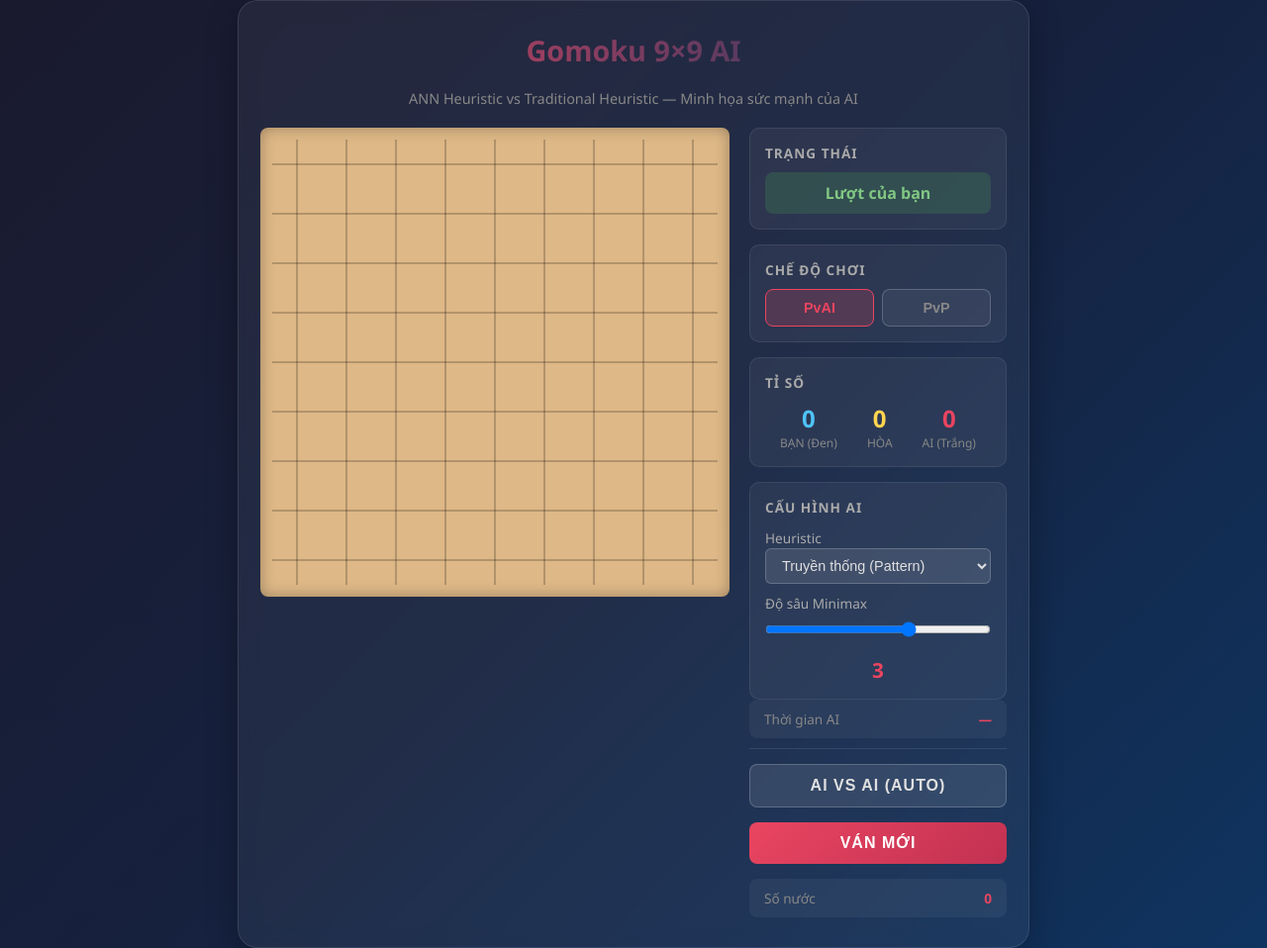
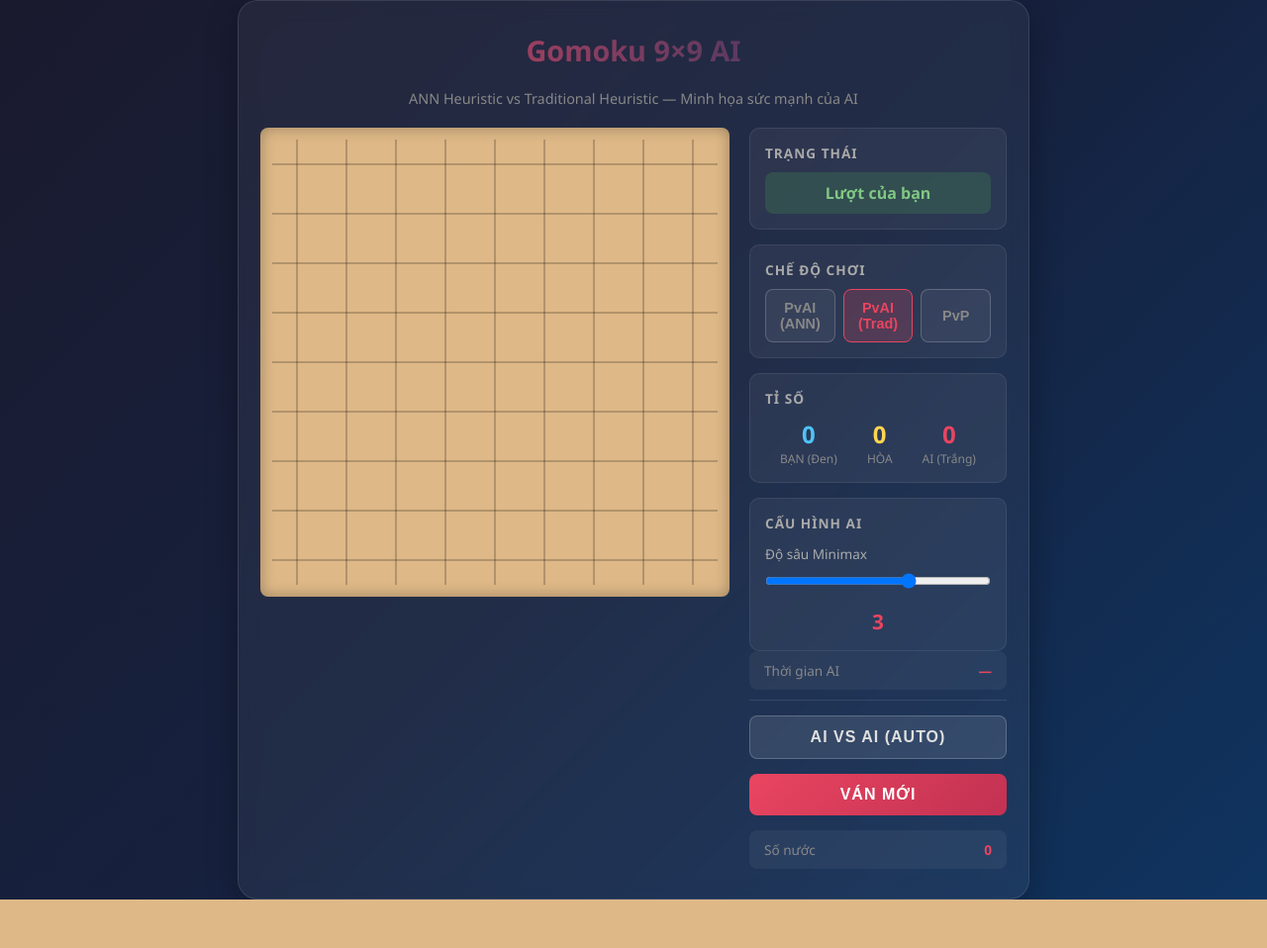
Before and after one commit to NguyenPhan161206/introToAIproject_main, a Flask app: page / in a window 1280 px wide. Shown: the whole page at 99% size. After the commit the page ends 909 px from the top, so only its background shows below. Run offline with Flask 3, Linux system fonts and the light colour scheme.

Commit message:
Phase 2: 3 mode buttons (ANN/Trad/PvP) + remove heuristic dropdown + fix ONNX hang

```diff
--- a/web/app.py
+++ b/web/app.py
@@ -16,7 +16,7 @@ app = Flask(__name__)
 board = Board()
 game_over = False
 winner = None
-mode = 'pvai'
+mode = 'pvai_trad'
 board_lock = threading.Lock()
 
 ann_predictor = None
@@ -104,7 +104,7 @@ def get_state():
 
 @app.route('/api/mode', methods=['GET'])
 def get_mode():
-    return jsonify({'mode': mode})
+    return jsonify({'mode': mode, 'ann_available': ANN_AVAILABLE})
 
 
 @app.route('/api/set_mode', methods=['POST'])
@@ -115,8 +115,10 @@ def set_mode():
         if not data or 'mode' not in data:
             return jsonify({'error': 'Missing mode field'}), 400
         new_mode = data['mode']
-        if new_mode not in ('pvai', 'pvp'):
-            return jsonify({'error': 'Mode must be pvai or pvp'}), 400
+        if new_mode not in ('pvai_ann', 'pvai_trad', 'pvp'):
+            return jsonify({'error': 'Mode must be pvai_ann, pvai_trad, or pvp'}), 400
+        if new_mode == 'pvai_ann' and not ANN_AVAILABLE:
+            return jsonify({'error': 'ANN model not available'}), 400
         mode = new_mode
         return jsonify({'status': 'ok', 'mode': mode})
 
@@ -135,7 +137,7 @@ def player_move():
 
         current_turn = get_current_turn()
 
-        if mode == 'pvai' and current_turn != PLAYER_X:
+        if mode.startswith('pvai') and current_turn != PLAYER_X:
             return jsonify({'error': 'Not your turn — AI is thinking'}), 400
 
         piece = current_turn
@@ -144,7 +146,7 @@ def player_move():
             return jsonify({'error': 'Cell is already occupied'}), 400
 
         if board.check_win(row, col, piece):
-            if mode == 'pvai':
+            if mode.startswith('pvai'):
                 handle_game_end('player')
             else:
                 handle_game_end('black' if piece == PLAYER_X else 'white')
@@ -158,7 +160,6 @@ def player_move():
 def ai_move():
     global game_over, winner
     data = request.json
-    heuristic_type = data.get('heuristic', 'ann') if ANN_AVAILABLE else 'traditional'
     try:
         depth = int(data.get('depth', 3))
     except (ValueError, TypeError):
@@ -166,6 +167,7 @@ def ai_move():
     if not (1 <= depth <= 4):
         depth = 3
 
+    heuristic_type = 'ann' if mode == 'pvai_ann' else 'traditional'
     h_func = get_heuristic(heuristic_type)
 
     with board_lock:
@@ -212,15 +214,15 @@ def reset():
 @app.route('/api/ai_vs_ai', methods=['POST'])
 def ai_vs_ai():
     data = request.json
-    heuristic1 = data.get('heuristic1', 'ann') if ANN_AVAILABLE else 'traditional'
-    heuristic2 = data.get('heuristic2', 'traditional')
+    h1_type = data.get('heuristic1', 'ann') if ANN_AVAILABLE else 'traditional'
+    h2_type = data.get('heuristic2', 'traditional')
     try:
         depth = int(data.get('depth', 3))
     except (ValueError, TypeError):
         depth = 3
 
-    h1 = get_heuristic(heuristic1)
-    h2 = get_heuristic(heuristic2)
+    h1 = get_heuristic(h1_type)
+    h2 = get_heuristic(h2_type)
 
     b = Board()
     turn = 0
--- a/web/static/js/game.js
+++ b/web/static/js/game.js
@@ -5,14 +5,14 @@ const state = {
     board: Array.from({ length: ROWS }, () => Array(COLS).fill(0)),
     gameOver: false,
     winner: null,
-    mode: 'pvai',
+    mode: 'pvai_trad',
     turn: 'player',
-    heuristic: document.getElementById('heuristicSelect')?.value || 'traditional',
     depth: 3,
     scores: { player: 0, ai: 0, draw: 0 },
     moveCount: 0,
     thinking: false,
-    lastMove: null
+    lastMove: null,
+    annAvailable: false
 };
 
 const boardEl = document.getElementById('board');
@@ -23,12 +23,12 @@ const drawScoreEl = document.getElementById('drawScore');
 const thinkingTimeEl = document.getElementById('thinkingTime');
 const moveCountEl = document.getElementById('moveCount');
 const thinkingIndicatorEl = document.getElementById('thinkingIndicator');
-const heuristicSelect = document.getElementById('heuristicSelect');
 const depthSlider = document.getElementById('depthSlider');
 const depthValueEl = document.getElementById('depthValue');
 const newGameBtn = document.getElementById('newGameBtn');
 const aiVsAiBtn = document.getElementById('aiVsAiBtn');
-const modePvaiBtn = document.getElementById('modePvai');
+const modePvaiAnnBtn = document.getElementById('modePvaiAnn');
+const modePvaiTradBtn = document.getElementById('modePvaiTrad');
 const modePvpBtn = document.getElementById('modePvp');
 const aiControlsEl = document.getElementById('aiControls');
 const scoreLabel1El = document.getElementById('scoreLabel1');
@@ -125,10 +125,12 @@ function setThinking(active) {
 
 function updateModeUI() {
     const isPvP = state.mode === 'pvp';
+    const isAnn = state.mode === 'pvai_ann';
 
     aiControlsEl?.classList.toggle('hidden', isPvP);
     aiVsAiBtn?.classList.toggle('hidden', isPvP);
-    modePvaiBtn?.classList.toggle('active', !isPvP);
+    modePvaiAnnBtn?.classList.toggle('active', isAnn);
+    modePvaiTradBtn?.classList.toggle('active', !isPvP && !isAnn);
     modePvpBtn?.classList.toggle('active', isPvP);
 
     if (isPvP) {
@@ -163,7 +165,7 @@ async function handleCellClick(row, col) {
     if (state.gameOver || state.thinking) return;
     if (state.board[row][col] !== 0) return;
 
-    if (state.mode === 'pvai' && state.turn !== 'player') {
+    if (state.mode.startsWith('pvai') && state.turn !== 'player') {
         showError('Đang đến lượt AI');
         return;
     }
@@ -191,7 +193,7 @@ async function handleCellClick(row, col) {
             state.turn = 'none';
             handleGameOver(data);
             setThinking(false);
-        } else if (state.mode === 'pvai') {
+        } else if (state.mode.startsWith('pvai')) {
             state.turn = 'ai';
             updateTurnUI();
             setThinking(false);
@@ -217,10 +219,7 @@ async function makeAIMove() {
         const res = await fetch('/api/ai_move', {
             method: 'POST',
             headers: { 'Content-Type': 'application/json' },
-            body: JSON.stringify({
-                heuristic: state.heuristic,
-                depth: state.depth
-            })
+            body: JSON.stringify({ depth: state.depth })
         });
 
         if (!res.ok) {
@@ -343,8 +342,8 @@ async function runAiVsAi() {
     setGameStatus('AI đang tự đấu...', 'playing');
 
     try {
-        const h1 = heuristicSelect?.value || 'ann';
-        const h2 = h1 === 'ann' ? 'traditional' : 'ann';
+        const h1 = state.annAvailable ? 'ann' : 'traditional';
+        const h2 = 'traditional';
 
         const res = await fetch('/api/ai_vs_ai', {
             method: 'POST',
@@ -439,6 +438,7 @@ async function fetchMode() {
         if (res.ok) {
             const data = await res.json();
             state.mode = data.mode;
+            state.annAvailable = data.ann_available;
             updateModeUI();
         }
     } catch (err) {
@@ -447,10 +447,6 @@ async function fetchMode() {
 }
 
 
-heuristicSelect?.addEventListener('change', (e) => {
-    state.heuristic = e.target.value;
-});
-
 depthSlider?.addEventListener('input', (e) => {
     state.depth = parseInt(e.target.value);
     depthValueEl.textContent = state.depth;
@@ -458,7 +454,8 @@ depthSlider?.addEventListener('input', (e) => {
 
 newGameBtn?.addEventListener('click', resetGame);
 aiVsAiBtn?.addEventListener('click', runAiVsAi);
-modePvaiBtn?.addEventListener('click', () => setMode('pvai'));
+modePvaiAnnBtn?.addEventListener('click', () => setMode('pvai_ann'));
+modePvaiTradBtn?.addEventListener('click', () => setMode('pvai_trad'));
 modePvpBtn?.addEventListener('click', () => setMode('pvp'));
 
 createBoard();
--- a/web/templates/index.html
+++ b/web/templates/index.html
@@ -478,7 +478,8 @@
                 <div class="panel-box">
                     <h3>Chế độ chơi</h3>
                     <div class="mode-selector">
-                        <button class="mode-btn active" id="modePvai">PvAI</button>
+                        <button class="mode-btn active" id="modePvaiAnn" {% if not ann_available %}disabled{% endif %}>PvAI (ANN)</button>
+                        <button class="mode-btn" id="modePvaiTrad">PvAI (Trad)</button>
                         <button class="mode-btn" id="modePvp">PvP</button>
                     </div>
                 </div>
@@ -504,15 +505,7 @@
                 <div id="aiControls">
                     <div class="panel-box">
                         <h3>Cấu hình AI</h3>
-                        <label style="font-size:0.85em; color:#aaa;">Heuristic</label>
-                        <select id="heuristicSelect">
-                            {% if ann_available %}
-                            <option value="ann">ANN (Neural Network)</option>
-                            {% endif %}
-                            <option value="traditional">Truyền thống (Pattern)</option>
-                        </select>
-
-                        <label style="font-size:0.85em; color:#aaa; margin-top:10px; display:block;">Độ sâu Minimax</label>
+                        <label style="font-size:0.85em; color:#aaa;">Độ sâu Minimax</label>
                         <input type="range" id="depthSlider" min="1" max="4" value="3" step="1">
                         <div class="slider-value" id="depthValue">3</div>
                     </div>
```
Also changed, not shown: 2 other files.
